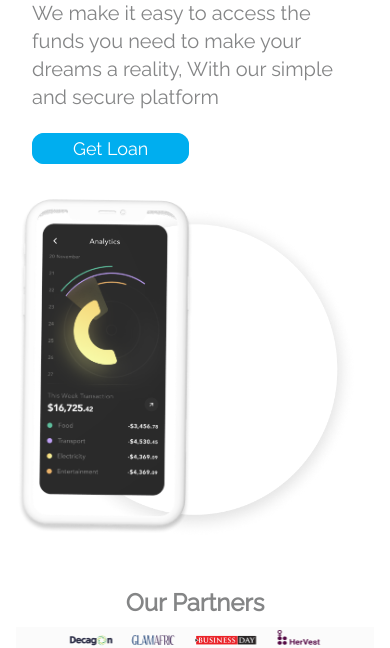
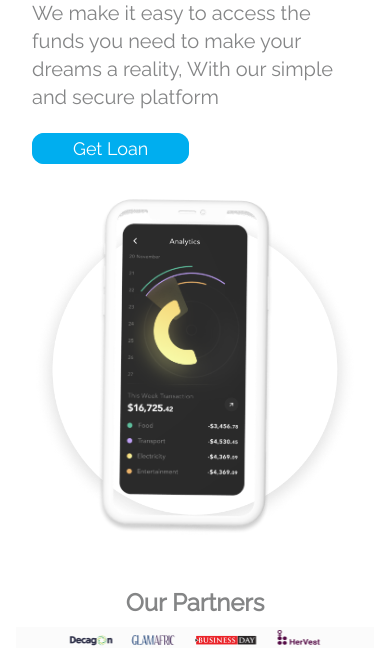
Before and after one commit to alimuhammeddev/Ayo, a plain HTML site: page index.html in a window 390 px wide. Shown: the part 197-845 px from the top of the page. Drawn offline with nearby package versions, Linux system fonts and the light colour scheme.

Commit message:
final commit

```diff
--- a/index.html
+++ b/index.html
@@ -110,7 +110,7 @@
                 </div>
                 <div class="lg:p-10 p-4 md:w-[600px] relative mt-3" data-aos="fade-right">
                     <img src="/img/Ellipse 1.png" width="55%" alt="Background Image" class="w-full h-full object-cover" />
-                    <img src="/img/finacial 1.png" width="50%" alt="Overlay Image" class="absolute top-0 left-0 object-cover lg:ml-40 -mt-7" />
+                    <img src="/img/finacial 1.png" width="50%" alt="Overlay Image" class="absolute top-0 left-0 object-cover lg:ml-40 ml-20 -mt-7" />
                 </div>
             </div>
         </div>
```
